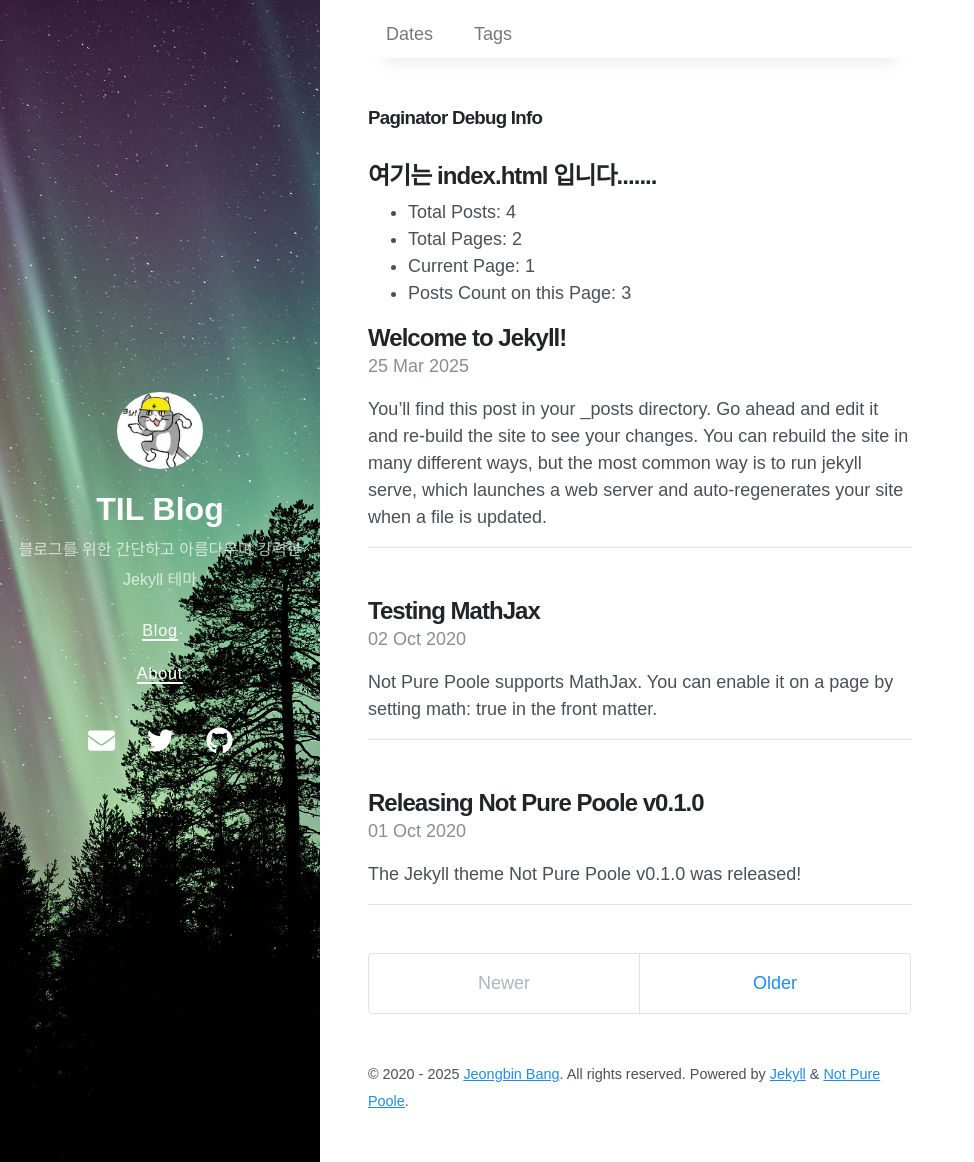
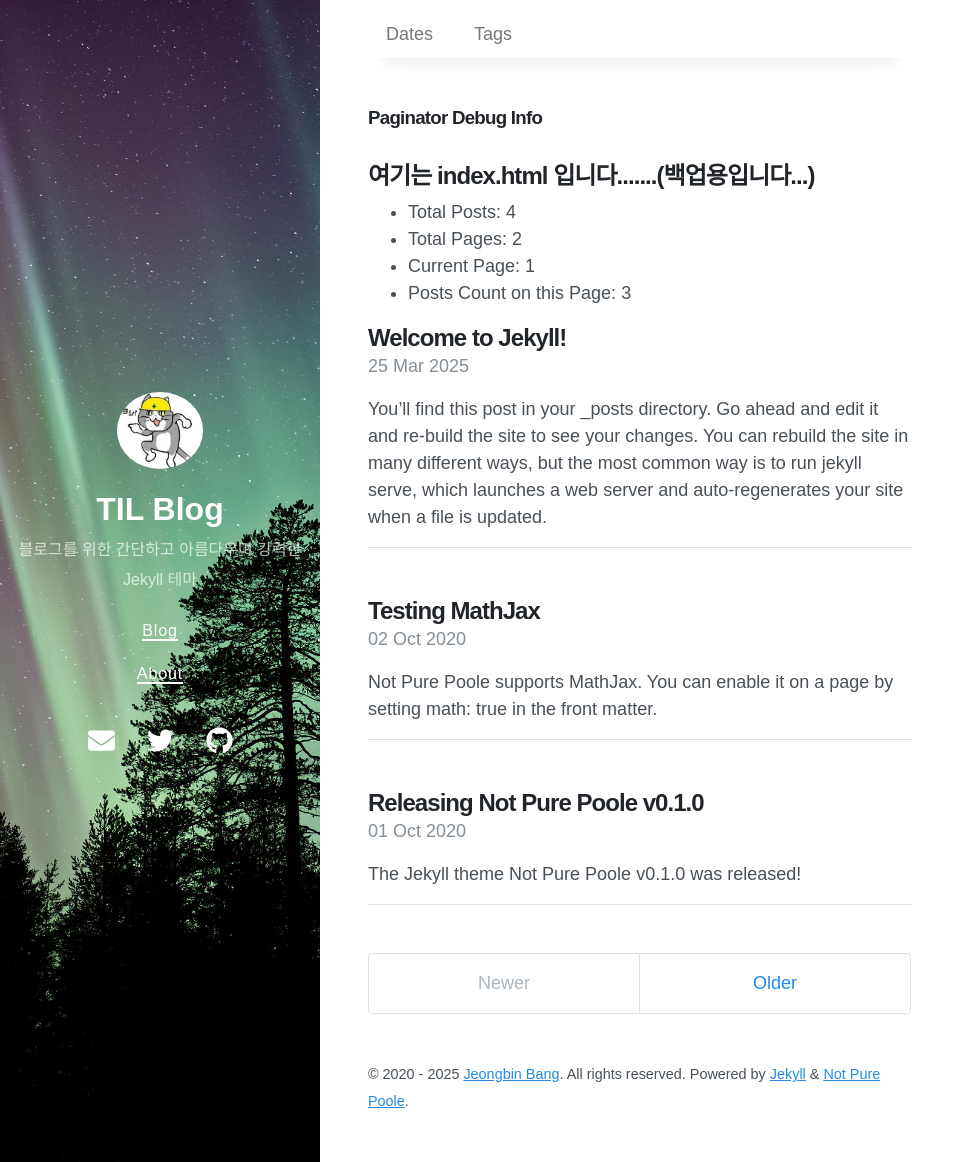
Before and after one commit to BangJeongBin/TIL-Blog, a Jekyll site: the page built from index.html, in a window 1280 px wide and 1162 px high. Shown: the whole window, without its empty margins (0-974 px from the left). Built offline with Jekyll 4.4.1, drawn with Linux system fonts in a browser that asks for light colours; nearby versions of some CDN libraries; the list of posts is cut into pages by our own code.

```diff
--- a/index.html
+++ b/index.html
@@ -8,7 +8,7 @@ layout: default
 
   <div class="debug">
     <h3>Paginator Debug Info</h3>
-    <h2>여기는 index.html 입니다.......</h2>
+    <h2>여기는 index.html 입니다.......(백업용입니다...)</h2>
     <ul>
       <li>Total Posts: {{ paginator.total_posts }}</li>
       <li>Total Pages: {{ paginator.total_pages }}</li>
```
Also changed, not shown: .github/workflows/release-notes.yml.
